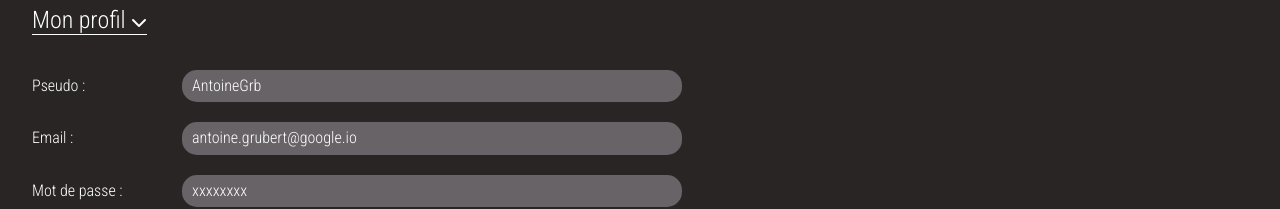
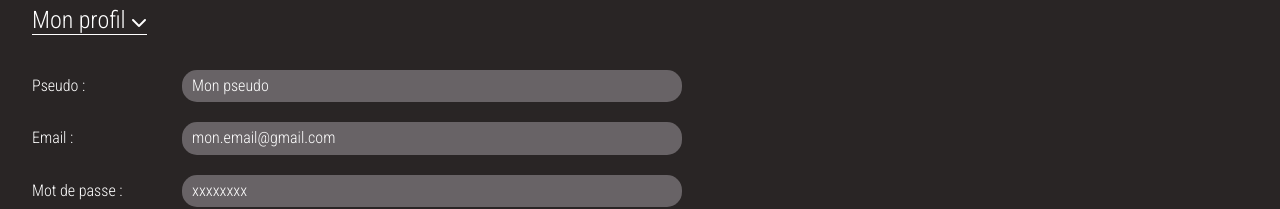
Before and after one commit to AntoineGrb/cinemate-react, a React (Vite) app: page /profile in a window 1280 px wide. Shown: the part 234-443 px from the top of the page. Built offline with nearby package versions, Linux system fonts and the light colour scheme.

Commit message:
Update ProfileUserInfos.tsx

```diff
--- a/src/components/ProfileUserInfos.tsx
+++ b/src/components/ProfileUserInfos.tsx
@@ -53,11 +53,11 @@ const ProfileUserInfoContainers = () => {
                 <UserInfoContainersTitle> Mon profil <i className="fa-solid fa-chevron-down"></i> </UserInfoContainersTitle>
                 <UserInfoContainer>
                     <UserInfoLabel> Pseudo : </UserInfoLabel>
-                    <UserInfoValue> AntoineGrb </UserInfoValue>
+                    <UserInfoValue> Mon pseudo </UserInfoValue>
                 </UserInfoContainer>
                 <UserInfoContainer>
                     <UserInfoLabel> Email : </UserInfoLabel>
-                    <UserInfoValue> antoine.grubert@google.io </UserInfoValue>
+                    <UserInfoValue> mon.email@gmail.com </UserInfoValue>
                 </UserInfoContainer>
                 <UserInfoContainer>
                     <UserInfoLabel> Mot de passe : </UserInfoLabel>
```
